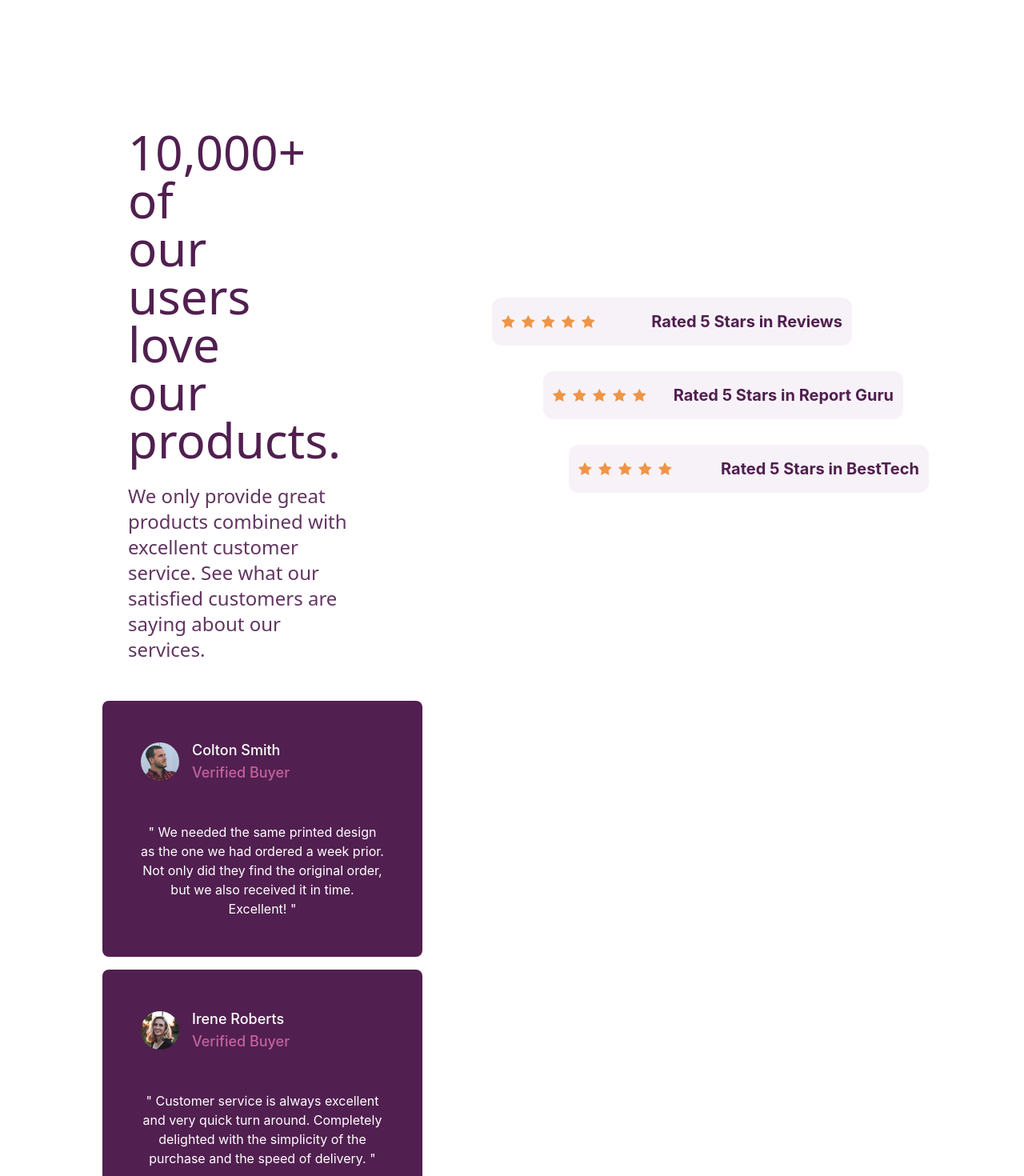
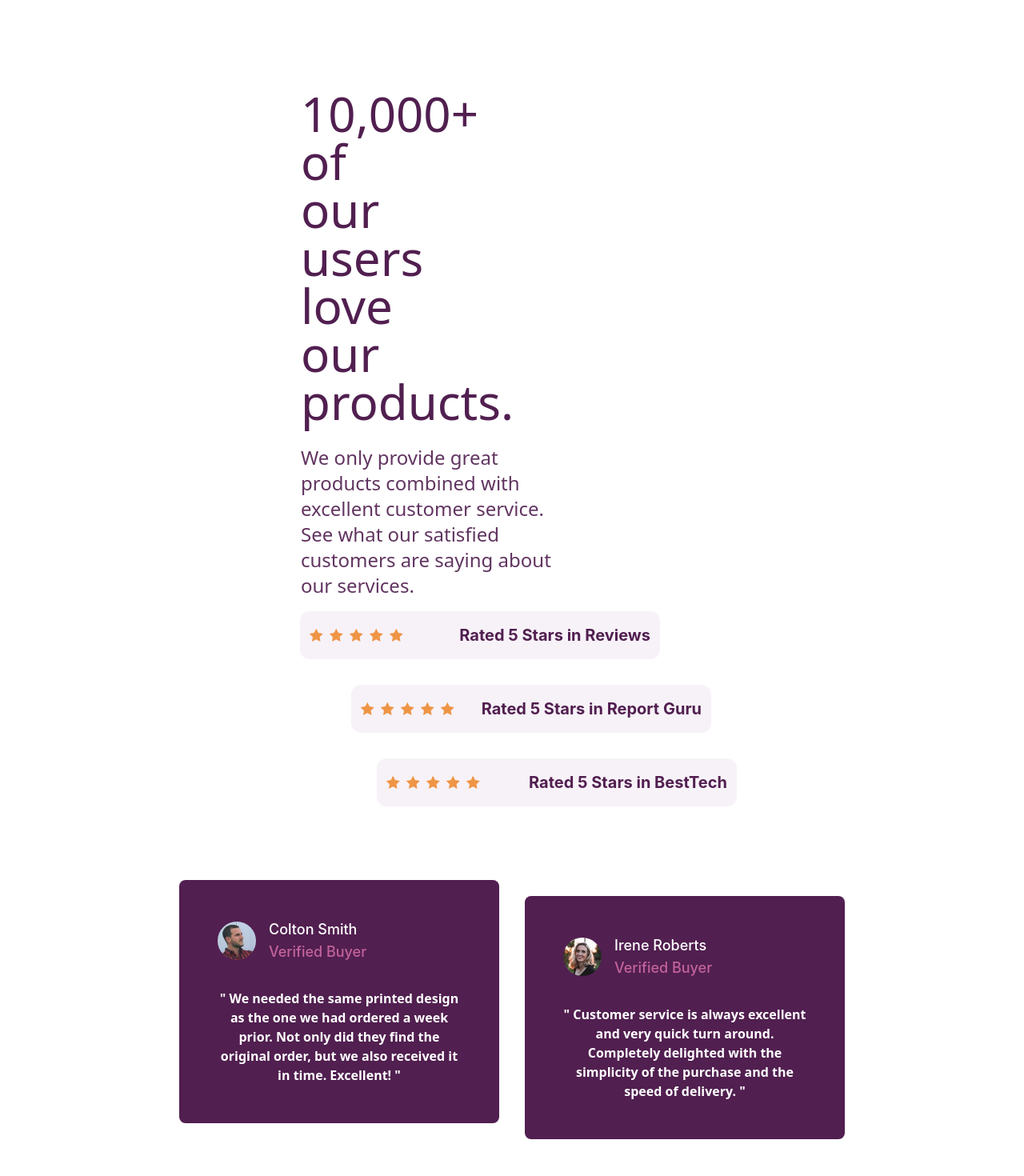
Before and after one commit to EdebaliErman/Frontend-mentor-10, a React (Create React App) app: page / in a window 1280 px wide. Shown: the top 1470 px of the page at 80% size. Built offline with nearby package versions, Linux system fonts and the light colour scheme.

Commit message:
Banner css açıldı

```diff
--- a/src/App.js
+++ b/src/App.js
@@ -7,11 +7,13 @@ import { user } from './Data/data';
 function App() {
   return (
     <div className="App">
-      <div className='flex justify-around items-center m-12'>
+      <div className='flex  justify-around items-center m-12 flex-wrap'>
         <Banner />
         <StarBar />
       </div>
-      {user.map((item,key) => <Card key={key}  item={item} />)}
+      <div className='flex justify-center items-center flex-wrap'>
+        {user.map((item, key) => <Card key={key} item={item} />)}
+      </div>
     </div>
   );
 }
--- /dev/null
+++ b/src/Components/Banner/Banner.css
@@ -0,0 +1,13 @@
+@tailwind components;
+
+@layer components{
+    .banner{
+        @apply w-1/2 flex flex-col gap-3
+    }
+    .banner h1{
+        @apply text-6xl pr-96 text-main font-medium font-sans text-left
+    }
+    .banner p{
+        @apply text-2xl pr-[12rem] mt-3 text-left text-main opacity-90 font-normal font-sans
+    }
+}
--- a/src/Components/Banner/Banner.js
+++ b/src/Components/Banner/Banner.js
@@ -1,11 +1,11 @@
 import React from 'react'
 import { page } from '../../Data/data'
-
+import './Banner.css'
 function Banner() {
     return (
-        <div className='w-1/2 flex flex-col gap-3'>
-            <h1 className='text-6xl pr-96 text-main font-medium font-sans text-left'>{page.header.head}</h1>
-            <p className='text-2xl pr-[12rem] mt-3 text-left text-main opacity-90 font-normal font-sans'>{page.header.headParagraph}</p>
+        <div className='banner'>
+            <h1>{page.header.head}</h1>
+            <p>{page.header.headParagraph}</p>
         </div>
     )
 }
--- a/src/Components/Cards/Card.js
+++ b/src/Components/Cards/Card.js
@@ -2,7 +2,7 @@ import React from 'react'
 
 function Card({ item }) {
     return (
-        <div className='w-[400px] gap-12 p-12 m-4 rounded-lg bg-main text-white flex flex-col justify-center items-start'>
+        <div className={`w-[400px] gap-8 p-12 m-4 rounded-lg bg-main text-white flex flex-col justify-center items-start ${item.mt}`}>
             <div className='flex justify-center items-center gap-4'>
                 <img
                 className='rounded-full w-12'
@@ -13,7 +13,7 @@ function Card({ item }) {
                     <h2 className='text-stat'>{item.stat}</h2>
                 </div>
             </div>
-            <p className='font-normal'>" {item.comment} "</p>
+            <p className='font-bold font-sans'>" {item.comment} "</p>
         </div>
     )
 }
--- a/src/Components/StarBar/StarBar.js
+++ b/src/Components/StarBar/StarBar.js
@@ -3,7 +3,7 @@ import { icons } from '../../Data/data'
 
 function StarBar() {
     return (
-        <div className='flex flex-col justify-start items-center w-1/2 ' >
+        <div className='flex flex-col justify-start items-center  ' >
             <Bar prop={"Reviews"} name={"ml-[-4rem]"}/>
             <Bar prop={"Report Guru"} name={"ml-[4rem]"}/>
             <Bar prop={"BestTech"} name={"ml-[8rem]"} />
--- a/src/Data/data.js
+++ b/src/Data/data.js
@@ -3,18 +3,21 @@ export const user =
         {
             name: "Colton Smith",
             stat: "Verified Buyer ",
+            mt:"mt-2",
             img: process.env.PUBLIC_URL + "/Assets/image-colton.jpg",
             comment: "We needed the same printed design as the one we had ordered a week prior. Not only did they find the original order, but we also received it in time. Excellent! "
         },
         {
             name: "Irene Roberts",
             stat: "Verified Buyer ",
+            mt:"mt-12",
             img: process.env.PUBLIC_URL + "/Assets/image-irene.jpg",
             comment: " Customer service is always excellent and very quick turn around. Completely delighted with the simplicity of the purchase and the speed of delivery."
         },
         {
             name: "Anne Wallace",
             stat: "Verified Buyer ",
+            mt:"mt-24",
             img: process.env.PUBLIC_URL + "/Assets/image-anne.jpg",
             comment: "Put an order with this company and can only praise them for the very high standard. Will definitely use them again and recommend them to everyone! "
         },
--- a/src/index.css
+++ b/src/index.css
@@ -10,7 +10,7 @@
       sans-serif;
     -webkit-font-smoothing: antialiased;
     -moz-osx-font-smoothing: grayscale;
-    @apply p-28
+    @apply p-16
   }
 
   code {
--- a/tailwind.config.js
+++ b/tailwind.config.js
@@ -7,8 +7,24 @@ module.exports = {
         main:"#511f50",
         stat:"#c3639b",
         starBack:"#f7f2f8"
-      }
+      },
     },
+    screens: {
+      '2xl': {'max': '1535px'},
+      // => @media (max-width: 1535px) { ... }
+
+      'xl': {'max': '1279px'},
+      // => @media (max-width: 1279px) { ... }
+
+      'lg': {'max': '1023px'},
+      // => @media (max-width: 1023px) { ... }
+
+      'md': {'max': '767px'},
+      // => @media (max-width: 767px) { ... }
+
+      'sm': {'max': '639px'},
+      // => @media (max-width: 639px) { ... }
+    }
   },
   plugins: [],
 }
```
